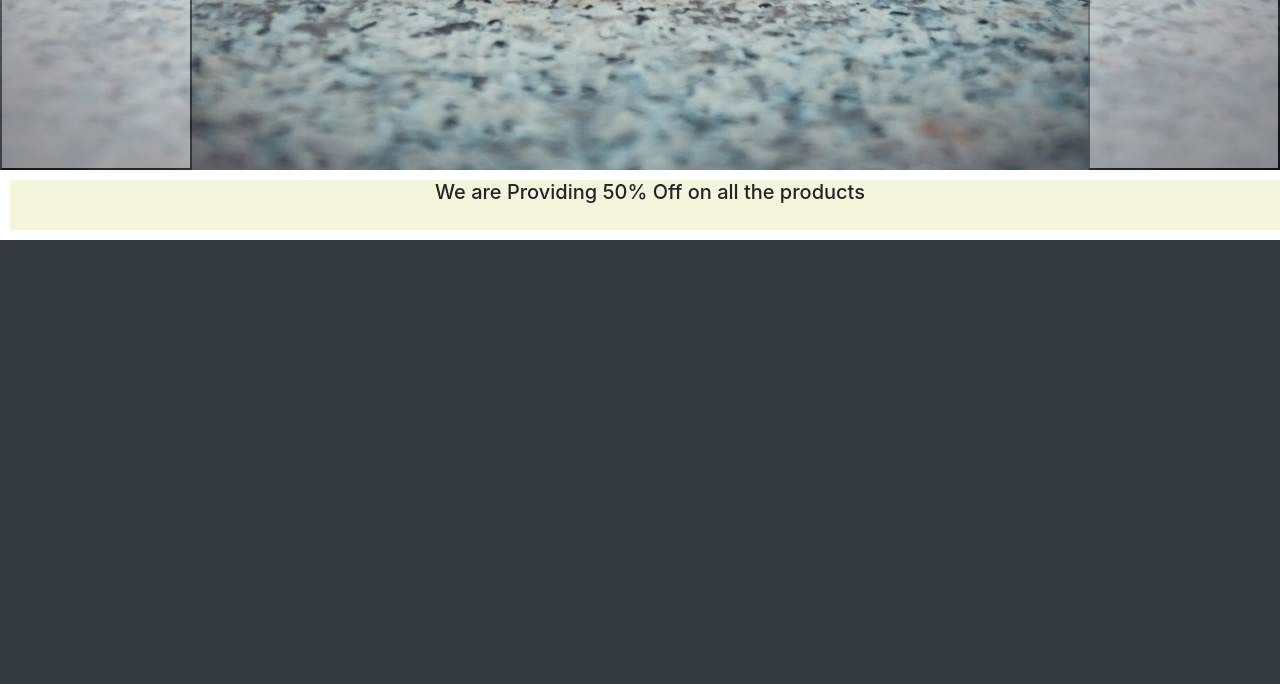
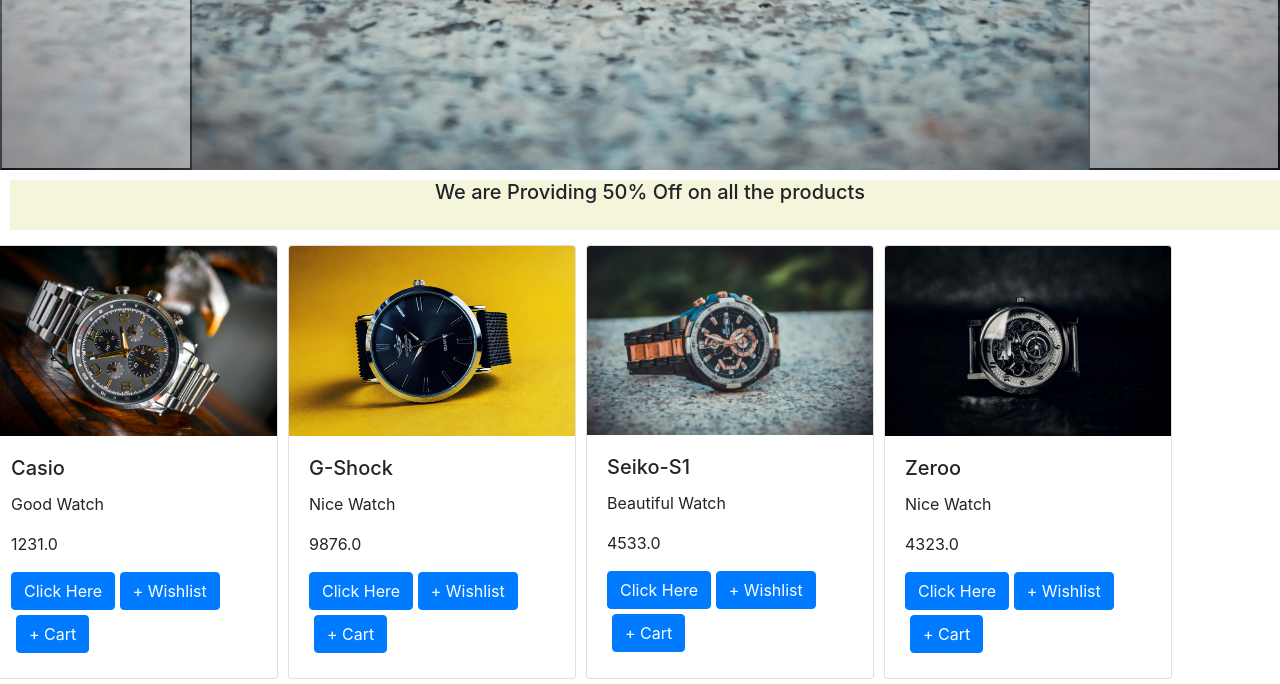
Before and after one commit to instructorLikith/django-watch-shop-oct, a Django app: page / in a window 1280 px wide. Shown: the part 740-1424 px from the top of the page. Before the commit the page ends 980 px from the top, so only its background shows below. Run offline with Django 5.2, Linux system fonts and the light colour scheme; data comes from the database, SQL or seed files in the repository; data that the repository does not hold is empty.

Commit message:
Django Cart implementation

```diff
--- a/WatchShop/homepage/models.py
+++ b/WatchShop/homepage/models.py
@@ -16,7 +16,7 @@
     description = models.TextField()
     price = models.FloatField()
     image = models.ImageField(upload_to='watches_images/')
-
+    count = models.IntegerField(default=1)
     updated = models.DateTimeField(auto_now=True)
     created = models.DateTimeField(auto_now_add=True)
 
@@ -28,13 +28,17 @@
 
 class Cart(models.Model):
     user = models.ForeignKey(User, on_delete=models.CASCADE)
-    products = models.ManyToManyField(WatchesUploads)
     updated = models.DateTimeField(auto_now=True)
     created = models.DateTimeField(auto_now_add=True)
 
+class CartItem(models.Model):
+    user = models.ForeignKey(Cart, on_delete=models.CASCADE, null=True, blank=True)
+    product = models.ForeignKey(WatchesUploads, on_delete=models.CASCADE)
+    cart_count = models.IntegerField(default=1)
+
 class WatchReview(models.Model):
     user = models.ForeignKey(User, on_delete=models.CASCADE)
-    products = models.ForeignKey(WatchesUploads, on_delete=models.CASCADE)
+    product = models.ForeignKey(WatchesUploads, on_delete=models.CASCADE)
     review_text = models.TextField()
     rating = models.PositiveSmallIntegerField(choices=[(i, str(i)) for i in range(1,6)])
     updated = models.DateTimeField(auto_now=True)
--- a/WatchShop/homepage/views.py
+++ b/WatchShop/homepage/views.py
@@ -1,6 +1,6 @@
 from django.shortcuts import render, redirect
 from django.http import HttpResponse
-from .models import Watches, WatchesUploads, Wishlist, Cart
+from .models import Watches, WatchesUploads, Wishlist, Cart, WatchReview, CartItem
 from .forms import UploadForm
 from django.contrib.auth.decorators import login_required
 
@@ -81,7 +81,8 @@
 from django.shortcuts import get_object_or_404
 def show_product(request, id):
     product = get_object_or_404(WatchesUploads, id=id)
-    return render(request, "product.html", {"product": product} )
+    review = WatchReview.objects.filter(product=product)
+    return render(request, "product.html", {"product": product, "reviews": review} )
 
 def addtowish(request, id):
     user = request.user
@@ -103,17 +104,20 @@
     return render(request, 'wishlist.html', {"user_products": wish_obj.products.all()})
 
 def addtocart(request, id):
-    user = request.user
+    user_cart, created = Cart.objects.get_or_create(user = request.user)
+
     product = WatchesUploads.objects.get(id=id)
-    obj1, created = Cart.objects.get_or_create(user=user)
-    obj1.products.add(product)
-    obj1.save()
+
+    cart_item, created = CartItem.objects.get_or_create(product=product, user=user_cart)
+    cart_item.product=product
+    cart_item.save()
+
     return redirect('home')
 
 def show_cart(request):
-    user = request.user
-    wish_object = Cart.objects.get(user=user)
-    return render(request, "cart.html", {"user_products": wish_object.products.all()})
+    user_cart, created = Cart.objects.get_or_create(user = request.user)
+    cart_object = user_cart.cartitem_set.all()
+    return render(request, "cart.html", {"user_products": cart_object})
 
 def removeCart(request, id):
     product_rm = WatchesUploads.objects.get(id=id)
--- a/WatchShop/templates/home.html
+++ b/WatchShop/templates/home.html
@@ -68,7 +68,7 @@
       <a href="{% url 'addtowish' id=w_item.id %}" class="btn btn-primary"
         >+ Wishlist</a
       >
-      <a href="{% url 'addtocart' id=w_item.id %}" class="btn btn-primary"
+      <a href="{% url 'addtocart' id=w_item.id %}" class="btn btn-primary c-button"
         >+ Cart</a
       >
     </div>
--- a/WatchShop/templates/main.html
+++ b/WatchShop/templates/main.html
@@ -32,6 +32,9 @@
           border-width: 1px 1px 3px;
           box-shadow: 0 -1px 0 rgba(255,255,255,0.1) inset;
           margin: 10px;
+}
+.c-button{
+  margin: 5px;
 }
 
 
```
Also changed, not shown: WatchShop/homepage/admin.py (+8 -2 lines), WatchShop/templates/cart.html (+40 -4 lines), WatchShop/templates/product.html (+7 -0 lines), WatchShop/db.sqlite3, WatchShop/homepage/migrations/0002_rename_products_watchreview_product.py (added), WatchShop/homepage/migrations/0003_cartitem.py (added), WatchShop/homepage/migrations/0004_remove_cart_products.py (added), WatchShop/homepage/migrations/0005_watchesuploads_count.py (added), WatchShop/media/watches_images/pexels-ferarcosn-190819.jpg (added), WatchShop/media/watches_images/pexels-joey-nguy-n-1056657-2113994_SVLGGZZ.jpg (added), WatchShop/media/watches_images/pexels-pixabay-277319.jpg (added), WatchShop/media/watches_images/pexels-pixabay-277390_ECh0jWv.jpg (added).
